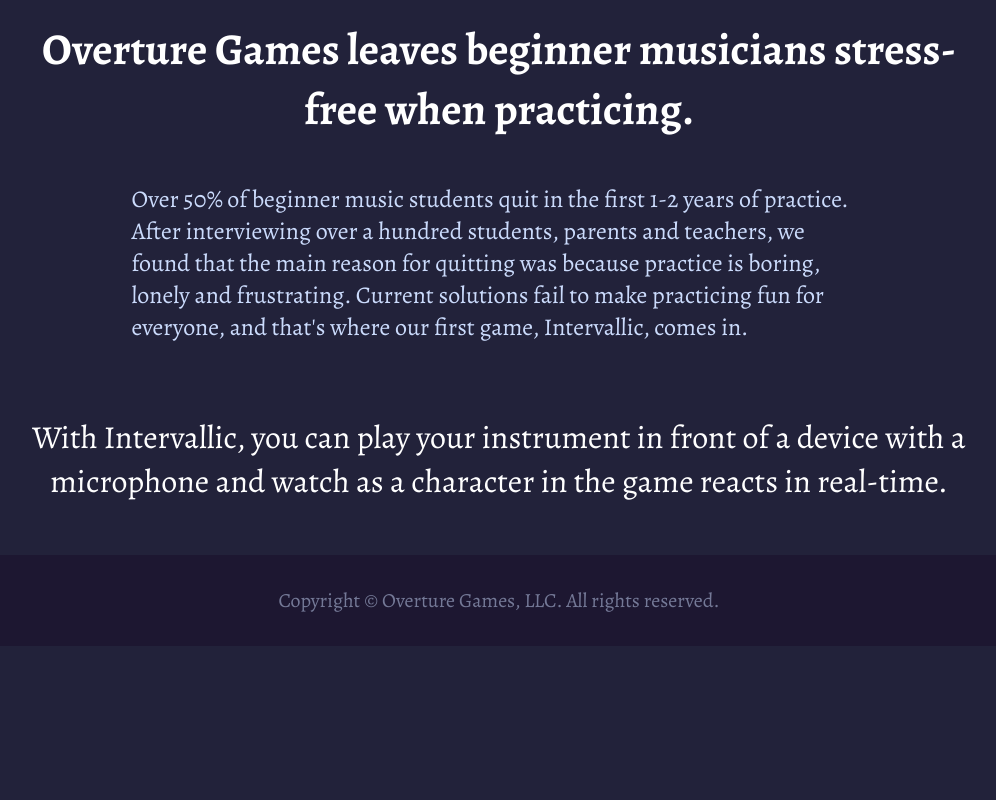
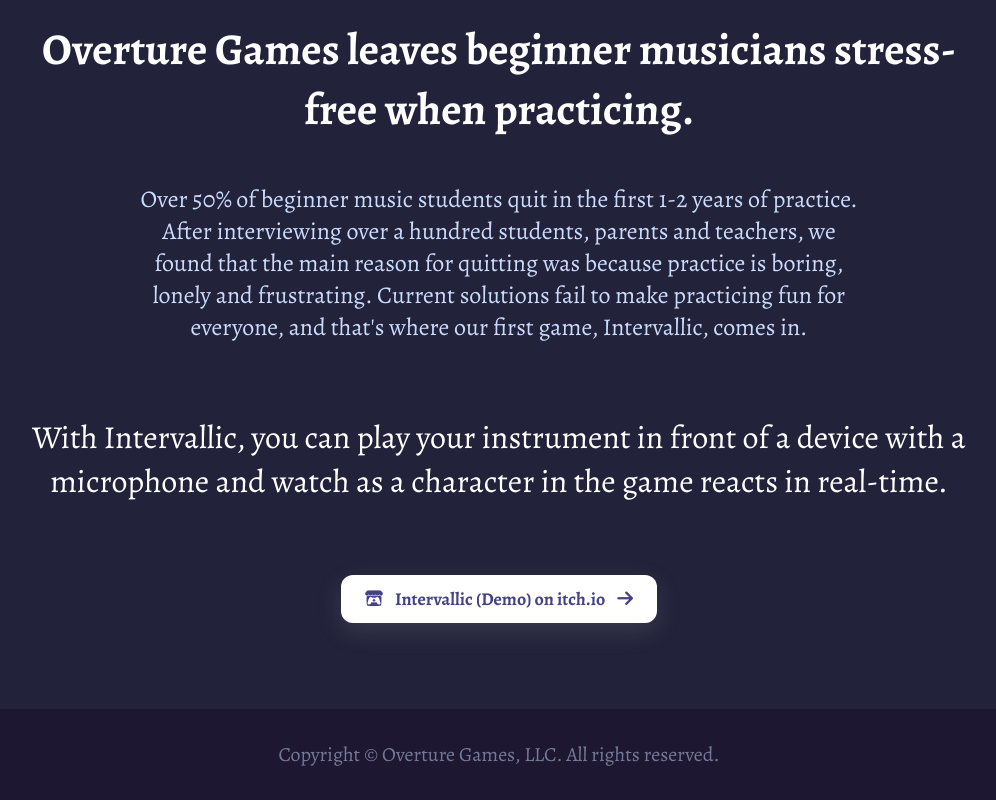
Before and after one commit to Overture-Games/songly-site, a Svelte app: page / in a window 1280 px wide. Shown: the part 795-1595 px from the top of the page, without its empty margins (141-1137 px from the left). Before the commit the page ends 1441 px from the top, so only its background shows below. Built offline with nearby package versions, Linux system fonts and the light colour scheme.

Commit message:
add itch demo link

```diff
--- a/src/App.svelte
+++ b/src/App.svelte
@@ -6,6 +6,7 @@
   import Title from "./components/Title.svelte";
   import Footer from "./Footer.svelte";
   import Header from "./Header.svelte";
+  import LargeLink from "./components/LargeLink.svelte";
 </script>
 
 <Header />
@@ -28,6 +29,14 @@
      and watch as a character in the game reacts in real-time.
   </Title>
 </Section>
+<Section>
+  <LargeLink to="https://overturegames.itch.io/intervallic" faIcon="fab fa-itch-io" newTab>
+    Intervallic (Demo) on itch.io
+  </LargeLink>
+  <br>
+  <br>
+  <br>
+</Section>
 <Footer />
 
 <style>
--- a/src/components/Paragraph.svelte
+++ b/src/components/Paragraph.svelte
@@ -5,6 +5,7 @@
 <style lang="scss">
   p {
     font-size: 24px;
+    text-align: center;
     color: #cbdbfc;
     max-width: 90%;
     display: block;
```
